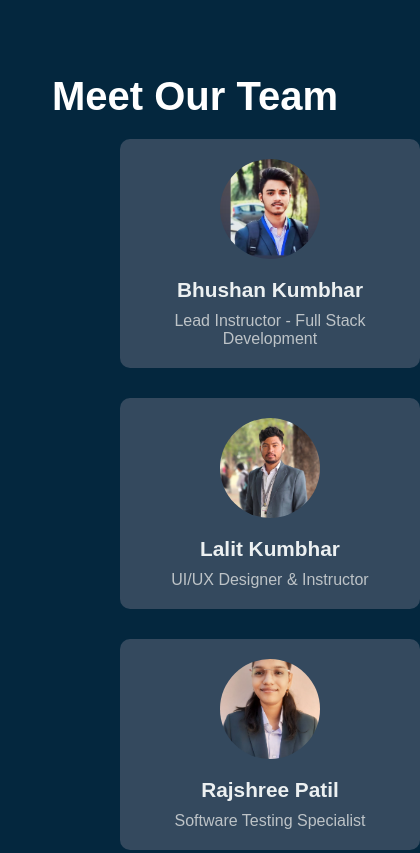
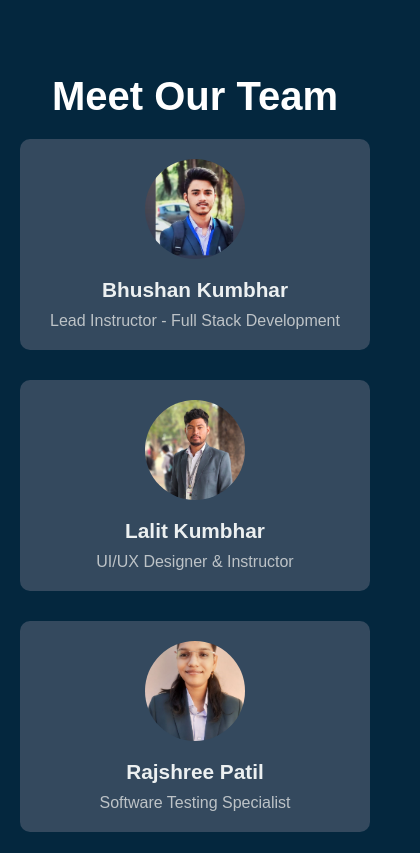
Before and after one commit to Bhushan123-web/WebDevU, a plain HTML site: page about-us.html in a window 390 px wide. Shown: the part 2500-3353 px from the top of the page, 420 px wide, since content can reach past the window. Drawn offline with Linux system fonts and the light colour scheme.

Commit message:
Update about-us.html

```diff
--- a/about-us.html
+++ b/about-us.html
@@ -420,6 +420,15 @@
                 flex-direction: column;
                 align-items: center;
             }
+            .team-member{
+                margin: 0px 0px;
+            }
+        }
+        @media (max-width: 500px)
+        {
+            .team-members {
+                margin: 0px 0px;
+            }
         }
         /* footer section */
         footer {
```
